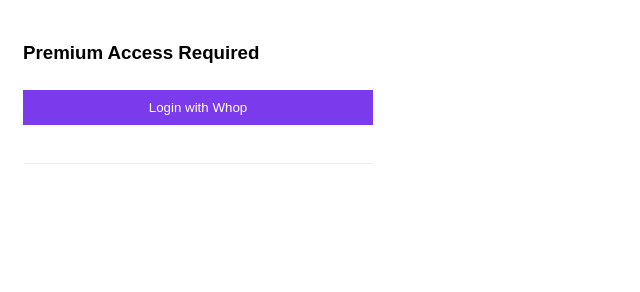
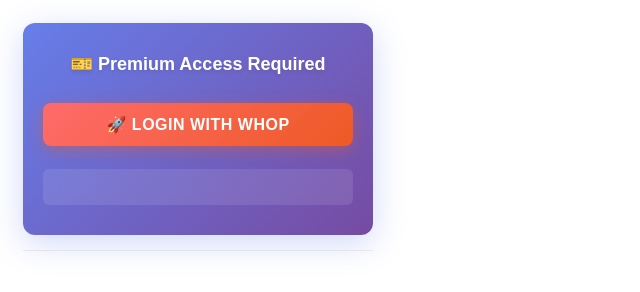
Before and after one commit to 4001-lab/tm-whop-vercel, a browser extension: page firefox-extension/sidepanel.html in a window 1280 px wide. Shown: the whole page, without its empty margins (0-640 px from the left). Drawn offline with Linux system fonts and the light colour scheme.

Commit message:
fix some errors

```diff
--- a/firefox-extension/sidepanel.html
+++ b/firefox-extension/sidepanel.html
@@ -1,28 +1,130 @@
 <!DOCTYPE html>
 <html>
+
 <head>
   <meta charset="utf-8">
   <title>Ticketmaster Multi-Login</title>
   <style>
-    body { width: 350px; padding: 15px; font-family: Arial, sans-serif; }
-    textarea, button { width: 100%; margin: 8px 0; }
-    textarea { height: 120px; resize: vertical; }
-    button { padding: 10px; background: #2c7be5; color: white; border: none; cursor: pointer; }
-    button:disabled { background: #ccc; }
-    .status { margin-top: 15px; font-size: 0.9em; }
-    #startBtn { text-align: center; }
-    .auth-section { border-bottom: 1px solid #eee; padding-bottom: 15px; margin-bottom: 15px; }
-    .user-info { background: #f0f8ff; padding: 10px; border-radius: 5px; margin: 10px 0; }
-    .hidden { display: none; }
-    #whopLoginBtn { background: #7c3aed; }
-    #logoutBtn { background: #dc2626; font-size: 12px; padding: 5px; }
+    body {
+      width: 350px;
+      padding: 15px;
+      font-family: Arial, sans-serif;
+    }
+
+    textarea,
+    button {
+      width: 100%;
+      margin: 8px 0;
+    }
+
+    textarea {
+      height: 120px;
+      resize: vertical;
+    }
+
+    button {
+      padding: 10px;
+      background: #2c7be5;
+      color: white;
+      border: none;
+      cursor: pointer;
+    }
+
+    button:disabled {
+      background: #ccc;
+    }
+
+    .status {
+      margin-top: 15px;
+      font-size: 0.9em;
+    }
+
+    #startBtn {
+      text-align: center;
+    }
+
+    .auth-section {
+      border-bottom: 1px solid #eee;
+      padding-bottom: 15px;
+      margin-bottom: 15px;
+    }
+
+    .user-info {
+      background: #f0f8ff;
+      padding: 10px;
+      border-radius: 5px;
+      margin: 10px 0;
+    }
+
+    .hidden {
+      display: none;
+    }
+
+    #loginSection {
+      text-align: center;
+      padding: 30px 20px;
+      background: linear-gradient(135deg, #667eea 0%, #764ba2 100%);
+      border-radius: 12px;
+      color: white;
+      box-shadow: 0 8px 32px rgba(102, 126, 234, 0.3);
+    }
+
+    #loginSection h3 {
+      margin: 0 0 20px 0;
+      font-size: 18px;
+      font-weight: 600;
+      text-shadow: 0 2px 4px rgba(0,0,0,0.1);
+    }
+
+    #whopLoginBtn {
+      background: linear-gradient(135deg, #ff6b6b 0%, #ee5a24 100%);
+      border: none;
+      padding: 12px 24px;
+      border-radius: 8px;
+      font-size: 16px;
+      font-weight: 600;
+      color: white;
+      cursor: pointer;
+      transition: all 0.3s ease;
+      box-shadow: 0 4px 15px rgba(238, 90, 36, 0.4);
+      text-transform: uppercase;
+      letter-spacing: 0.5px;
+    }
+
+    #whopLoginBtn:hover {
+      transform: translateY(-2px);
+      box-shadow: 0 6px 20px rgba(238, 90, 36, 0.6);
+      background: linear-gradient(135deg, #ff5252 0%, #d63031 100%);
+    }
+
+    #whopLoginBtn:active {
+      transform: translateY(0);
+      box-shadow: 0 2px 10px rgba(238, 90, 36, 0.4);
+    }
+
+    #status {
+      margin-top: 15px;
+      padding: 8px 12px;
+      border-radius: 6px;
+      background: rgba(255, 255, 255, 0.1);
+      backdrop-filter: blur(10px);
+      font-size: 14px;
+      min-height: 20px;
+    }
+
+    #logoutBtn {
+      background: #dc2626;
+      font-size: 12px;
+      padding: 5px;
+    }
   </style>
 </head>
+
 <body>
   <div class="auth-section">
     <div id="loginSection">
-      <h3>Premium Access Required</h3>
-      <button id="whopLoginBtn">Login with Whop</button>
+      <h3>🎫 Premium Access Required</h3>
+      <button id="whopLoginBtn">🚀 Login with Whop</button>
       <div id="status" class="status"></div>
     </div>
 
@@ -36,16 +138,19 @@
 
   <div id="mainContent" class="hidden">
     <h3>Event URLs (one per line)</h3>
-  <textarea id="eventUrls" placeholder="https://www.ticketmaster.com/event1
-https://www.ticketmaster.com/event2"></textarea>
+    <textarea id="eventUrls" placeholder="https://www.ticketmaster.com/event1
+            https://www.ticketmaster.com/event2">
+    </textarea>
 
-  <h3>Proxy:Account:Password (one per line)</h3>
-  <textarea id="credentials" placeholder="proxy1:port user1 pass1
-proxy2:port user2 pass2"></textarea>
+    <h3>Proxy:Account:Password (one per line)</h3>
+    <textarea id="credentials" placeholder="proxy1:port user1 pass1
+      proxy2:port user2 pass2">
+    </textarea>
 
     <button id="startBtn">Start Login</button>
   </div>
 
   <script src="sidepanel.js"></script>
 </body>
+
 </html>
```
Also changed, not shown: backend/api/auth/callback.js (+7 -0 lines), 2 other files.
